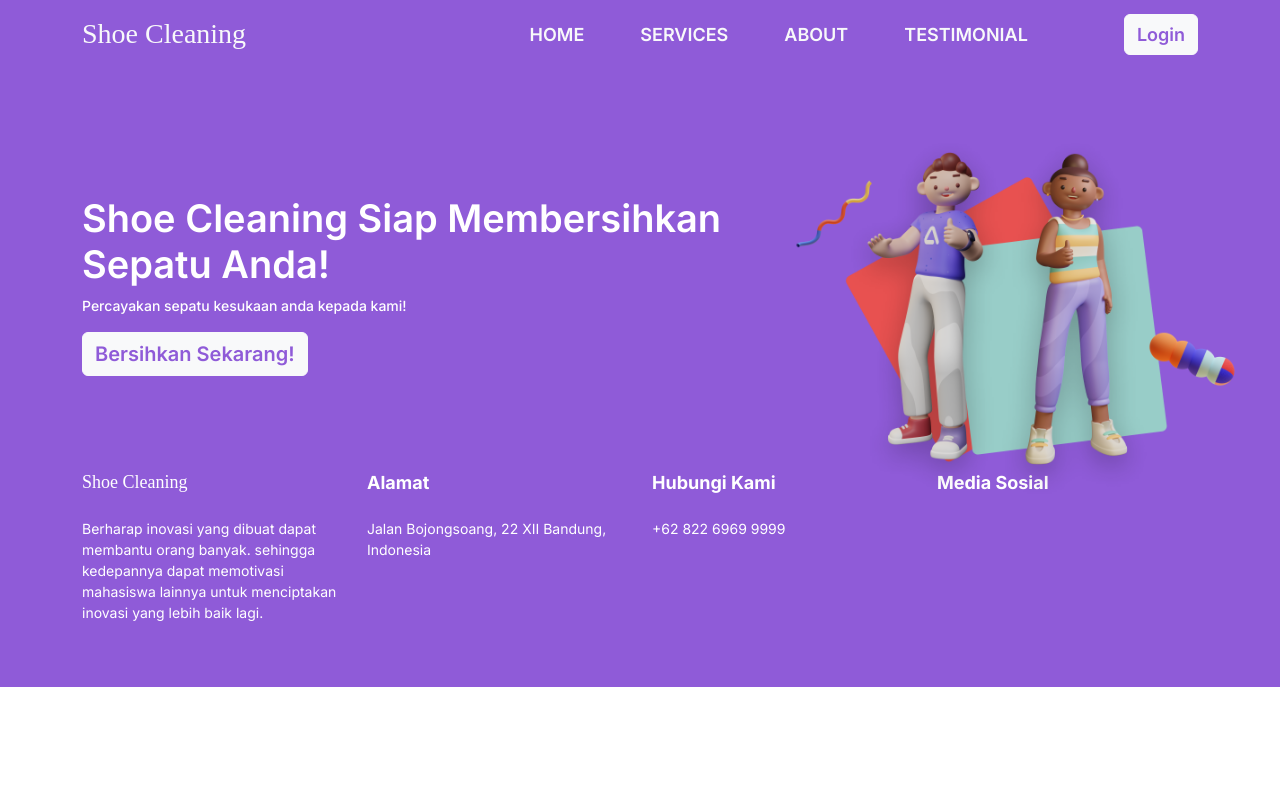
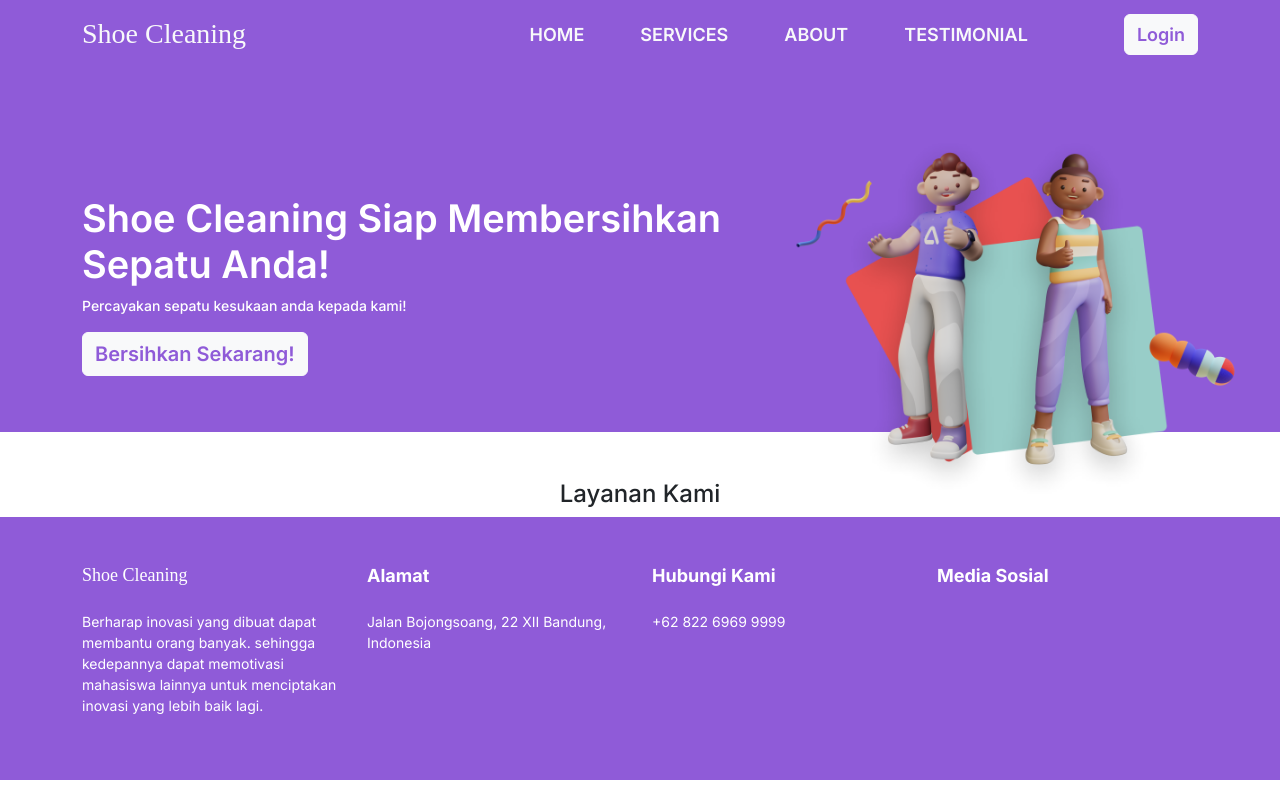
Before and after one commit to foxxxesky/Shoe-Cleaning, a Nuxt app: page / in a window 1280 px wide. Built offline with nearby package versions, Linux system fonts and the light colour scheme; a web font is replaced by a local one.

Commit message:
fix jumbotron

```diff
--- a/pages/index.vue
+++ b/pages/index.vue
@@ -1,9 +1,11 @@
 <template>
+  <div class="content">
+    <!-- Jumbotron -->
     <div class="jumbotron">
       <div class="container pt-5 pb-5">
         <div class="row">
           <div class="col-7">
-          <div class="col-kiri">
+            <div class="col-kiri pb-2">
               <h4 id="text-jumbotron">
                 Shoe Cleaning Siap Membersihkan Sepatu Anda!
               </h4>
@@ -20,6 +22,14 @@
           </div>
         </div>
       </div>
+    </div>
+    <!-- Jumbotron -->
+
+    <!-- Layanan -->
+    <div class="container">
+      <h4 class="text-center pt-5" id="text-layanankami">Layanan Kami</h4>
+    </div>
+    <!-- Layanan -->
   </div>
 </template>
 
```
Lines whose indentation alone changed are shown as unchanged.
